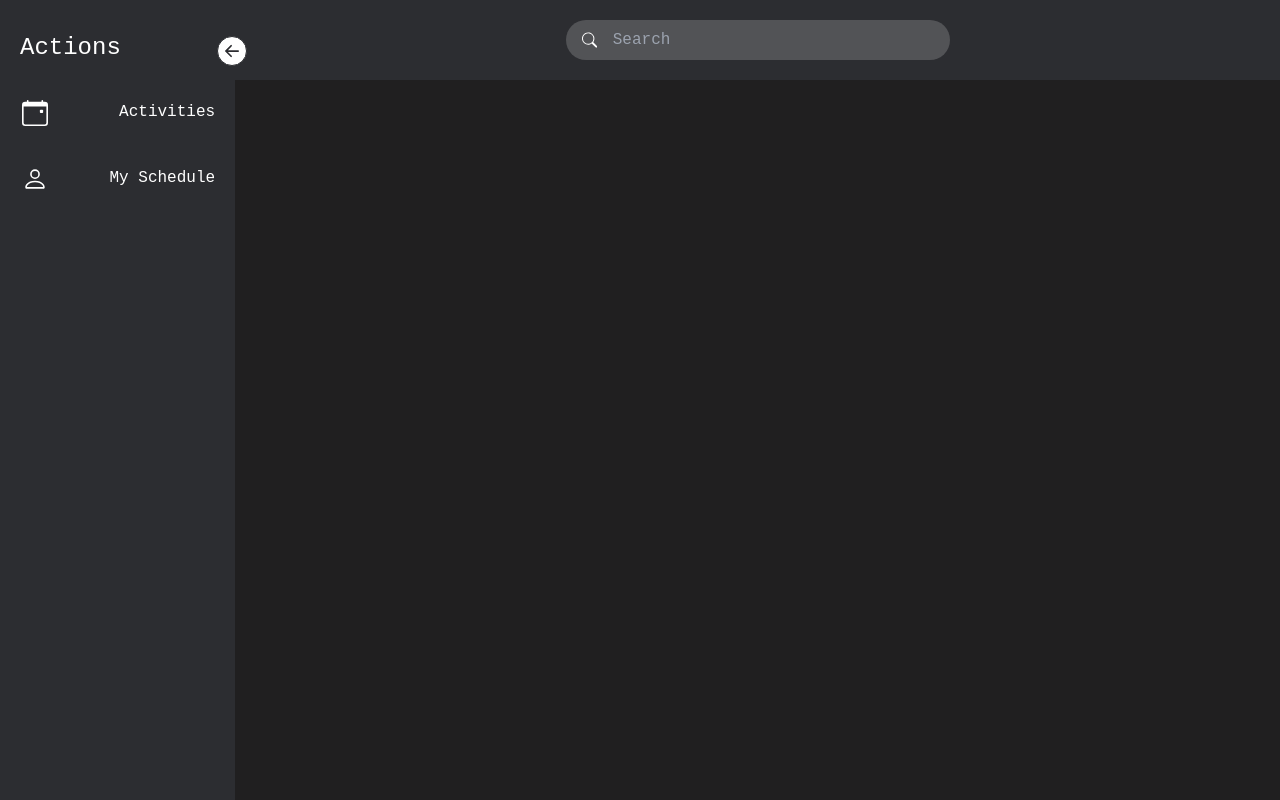
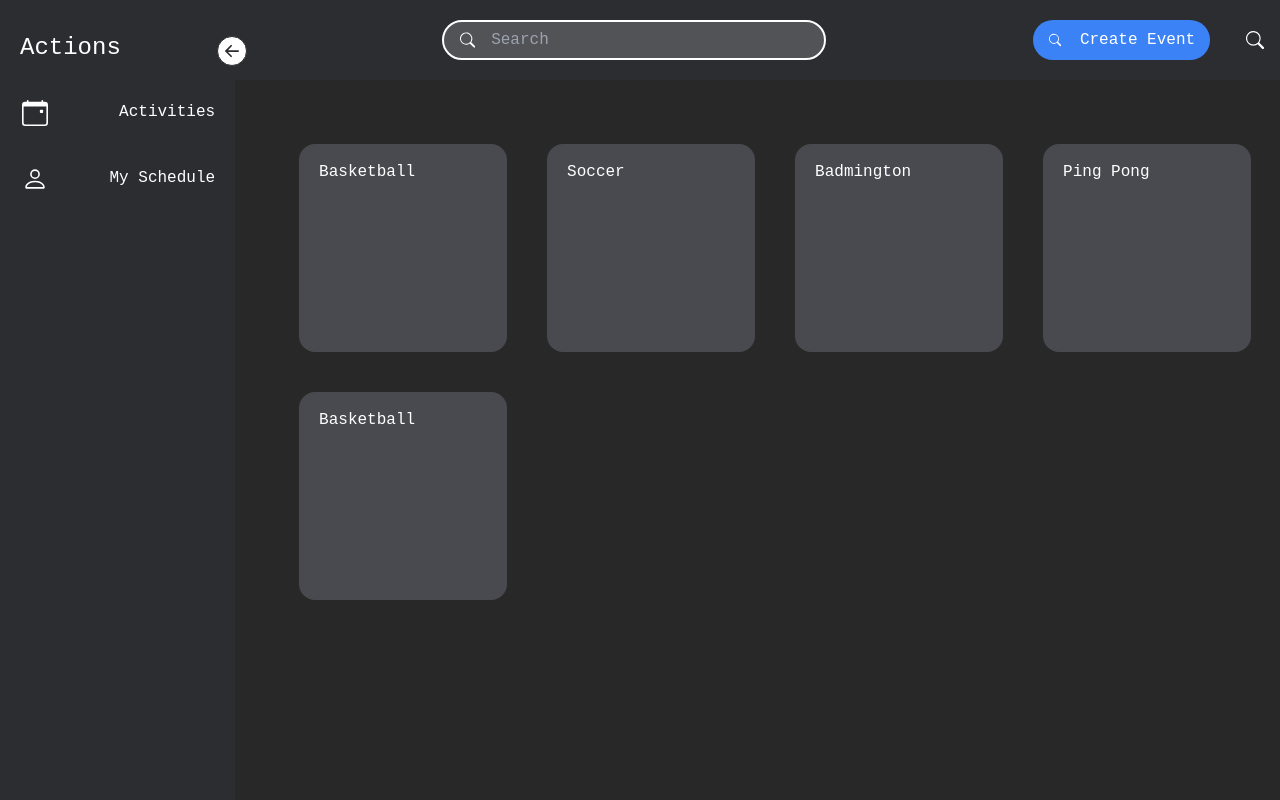
Before and after one commit to brianwu33/The-Glenn-Project, a Next.js app in the folder client/: page / in a window 1280 px wide. Built offline with nearby package versions, Linux system fonts and the light colour scheme.

Commit message:
initialize and setup activity cards

```diff
--- /dev/null
+++ b/client/components/activities.js
@@ -0,0 +1,47 @@
+import React, { useState } from 'react'
+
+export default function Activies() {
+    const activities = [
+        {
+            id: "1",
+            title: "Basketball",
+        },
+        {
+            id: "2",
+            title: "Soccer",
+        },
+        {
+            id: "3",
+            title: "Badmington",
+        },
+        {
+            id: "4",
+            title: "Ping Pong",
+        },
+        {
+            id: "5",
+            title: "Basketball",
+        },
+    ]
+
+    return (
+        <div className="flex gap-10 flex-wrap">
+            {activities.map((activity) => {
+                return (
+                    // Card
+                    <div key={activity.id} className='flex rounded-2xl w-52 h-52 text-white bg-card-bg'>
+                        {/* Title + Icon */}
+                        <div className='pl-5 pt-4'>
+                            <a>{activity.title}</a>
+                        </div>
+                        {/* Attendees */}
+                        <div>
+                        </div>
+                        {/* Location + Time */}
+                        <div>
+                        </div>
+                    </div>)
+            })}
+        </div>
+    );
+}
--- a/client/pages/index.js
+++ b/client/pages/index.js
@@ -6,12 +6,15 @@ import {
   BsCalendarEvent,
   BsPerson } from 'react-icons/bs'
 import { AiFillEnvironment } from "react-icons/ai"
+import Activites from "../components/activities"
 
 export default function Home() {
   const [open, setOpen] = useState(true);
 
   return (
+    <>
       <div className='flex font-default bg-black-back'>
+
         {/* SIDEBAR */}
         <div className={`bg-dark-grey relative h-screen pt-8 ${open ? "w-72" : "w-20"} duration-300`}>
             <BsArrowLeftShort
@@ -27,24 +30,41 @@ export default function Home() {
 
             <ul className={`p-5 pb-4 mt-4 cursor-pointer hover:bg-gray-500`}>
               <li className={`flex ${!open && "grid h-9"}`}>
-              <BsCalendarEvent className={`fill-white pb-1 text-3xl duration-700 ${!open && "rotate-[360deg] h-fit"}`}/>
+                <BsCalendarEvent className={`fill-white pb-1 text-3xl duration-700 ${!open && "rotate-[360deg] h-fit ml-1"}`}/>
                 <p className={`text-white ml-auto duration-300 ${!open && "scale-0"}`}>Activities</p>
               </li>
             </ul>
             <ul className={`p-5 pb-4 cursor-pointer hover:bg-gray-500`}>
               <li className={`flex ${!open && "grid h-9"}`}>
-              <BsPerson className={`fill-white pb-1 text-3xl duration-700 ${!open && "rotate-[360deg]"}`}/>
+                <BsPerson className={`fill-white pb-1 text-3xl duration-700 ${!open && "rotate-[360deg] text-4xl"}`}/>
                 <p className={`text-white ml-auto text-1xl duration-300 ${!open && "scale-0"}`}>My Schedule</p>
               </li>
             </ul>
         </div>
+
+        <div className='flex flex-col w-screen'>
           {/* NAVBAR */}
-      <div className='flex justify-center w-screen bg-dark-grey h-20'>
-        <div className='flex w-96 items-center rounded-3xl bg-light-white my-5'>
+          <div className='flex justify-center bg-dark-grey h-20'>
+            {/* Search Bar */}
+            <div className='flex ml-auto w-96 items-center rounded-3xl bg-light-white my-5 border-white border-2'>
                 <BsSearch className='text-white text-lg block float-left cursor-pointer mx-4'/>
                 <input type={"search"} placeholder="Search" className='text-base bg-transparent w-full text-white focus:outline-none mr-3'></input>
             </div>
+            {/* Create Event */}
+            <div className='flex ml-auto items-center'>
+              <button className='flex w-50 h-10 items-center rounded-3xl bg-blue-500 my-5 mr-5'>
+                  <BsSearch className='text-white text-lg block float-left cursor-pointer mx-4'/>
+                  <a className='text-base bg-transparent w-full text-white focus:outline-none mr-3'>Create Event</a>
+              </button>
+              <BsSearch className='text-white text-lg block float-left cursor-pointer mx-4'/>
             </div>
           </div>
+
+          <div className='ml-16 mt-16'>
+            <Activites />
+          </div>
+        </div>
+      </div>
+    </>
   )
 }
--- a/client/tailwind.config.js
+++ b/client/tailwind.config.js
@@ -14,7 +14,8 @@ module.exports = {
       colors: {
         "dark-grey": "#2C2D31",
         "light-white": "rgba(255, 255, 255, 0.18)",
-        "black-back": "#171617F5",
+        "black-back": "#171617EB",
+        "card-bg": "#484A50",
 
         "button-blue": "#3B4FE3",
 
```
Lines whose indentation alone changed are shown as unchanged.
